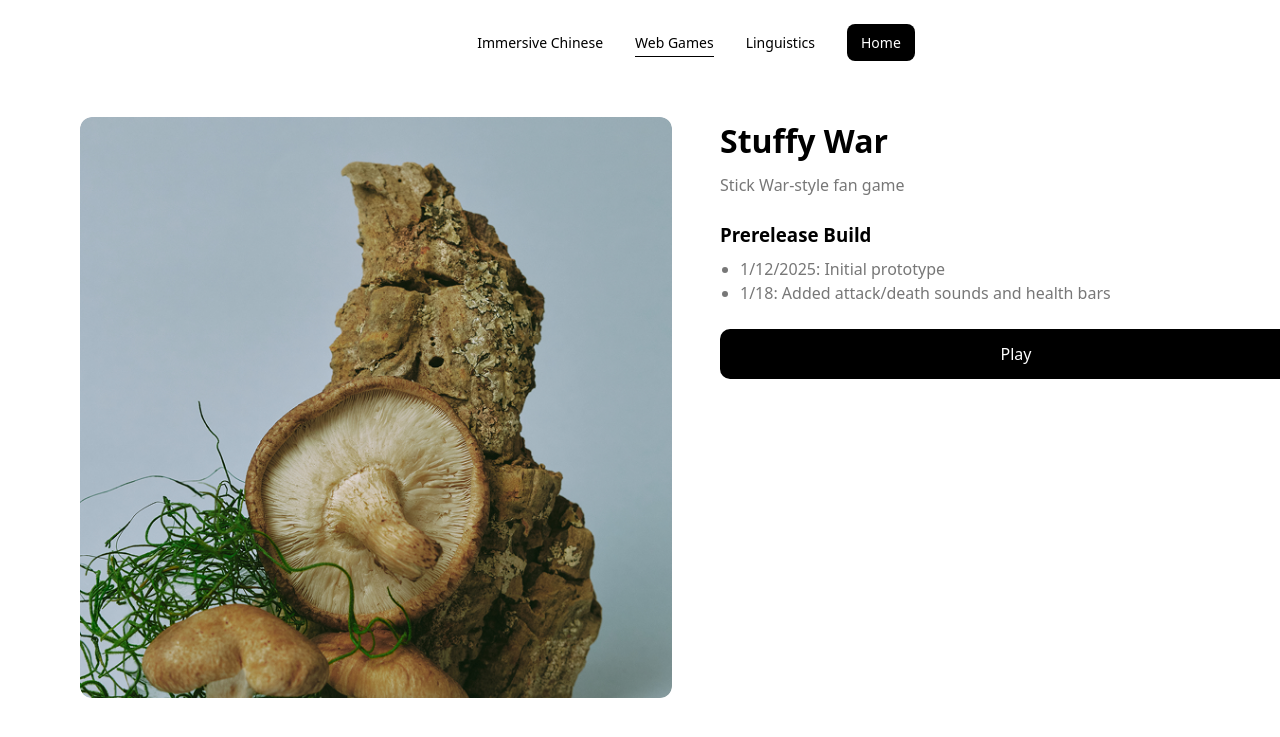
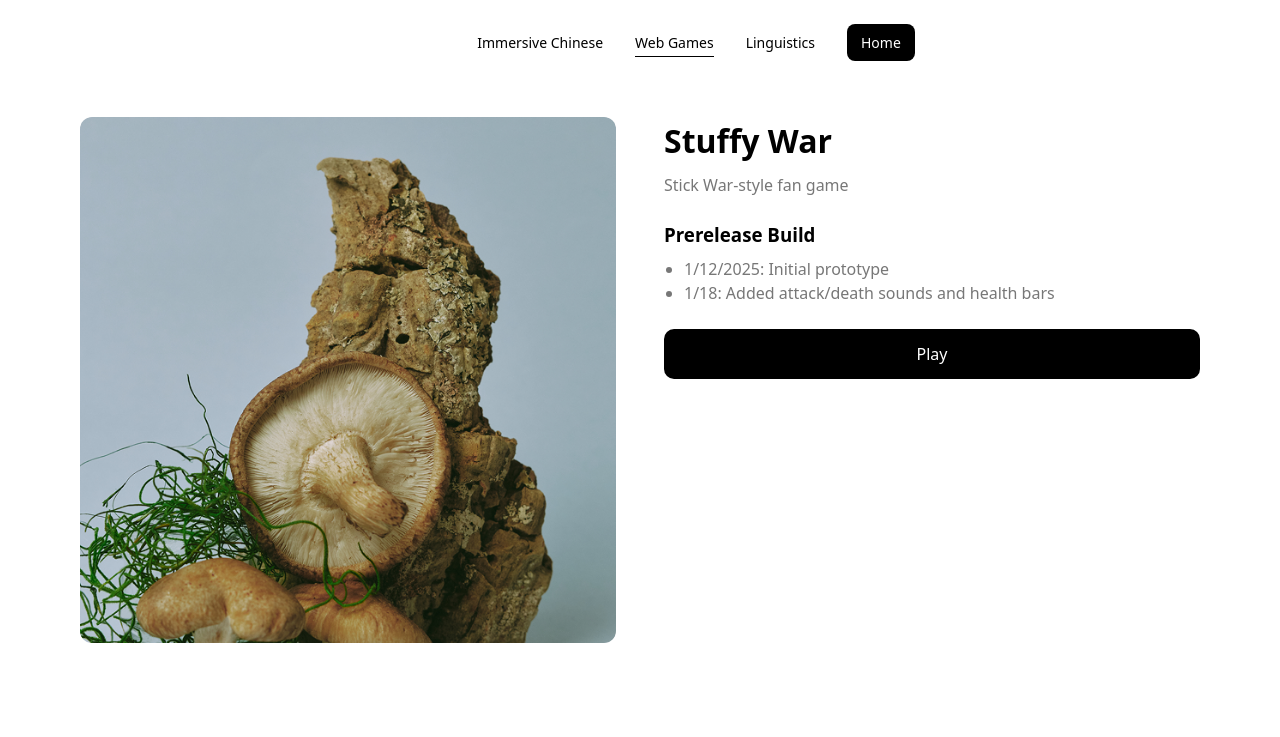
Before and after one commit to EricL22/EricL22.github.io, a React (Vite) app: page /#/unity in a window 1280 px wide. Shown: the top 737 px of the page. Built offline with nearby package versions, Linux system fonts and the light colour scheme.

Commit message:
Update WebGames.css

```diff
--- a/src/components/WebGames.css
+++ b/src/components/WebGames.css
@@ -1,8 +1,5 @@
 .webgames {
-  width: 100%;
-  display: flex;
-  flex-direction: column;
-  align-items: center;
+  width: 100vw;
 }
 
 .game {
```
